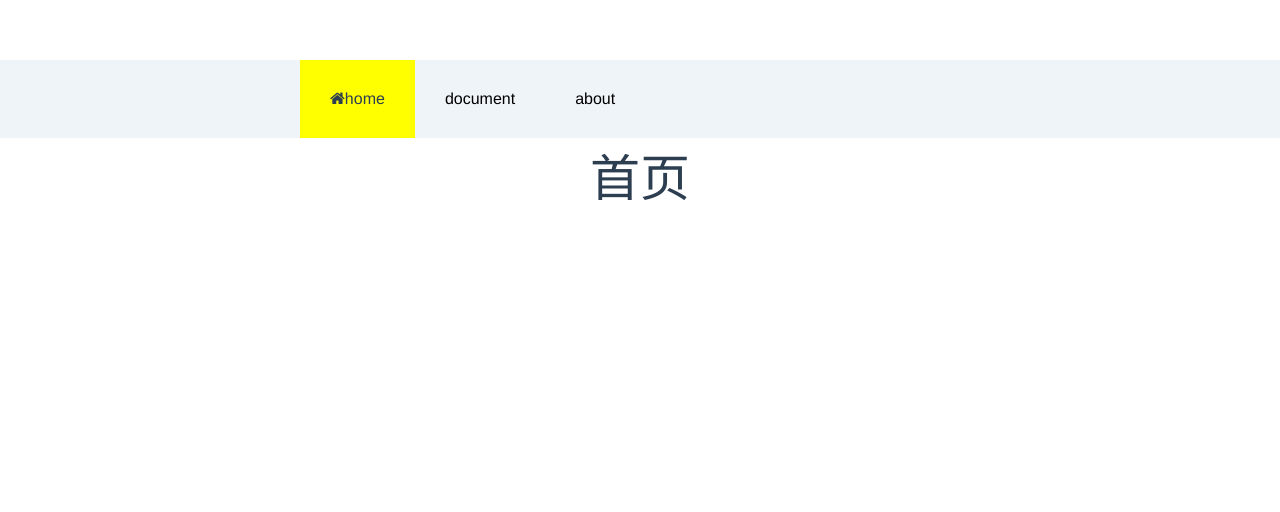
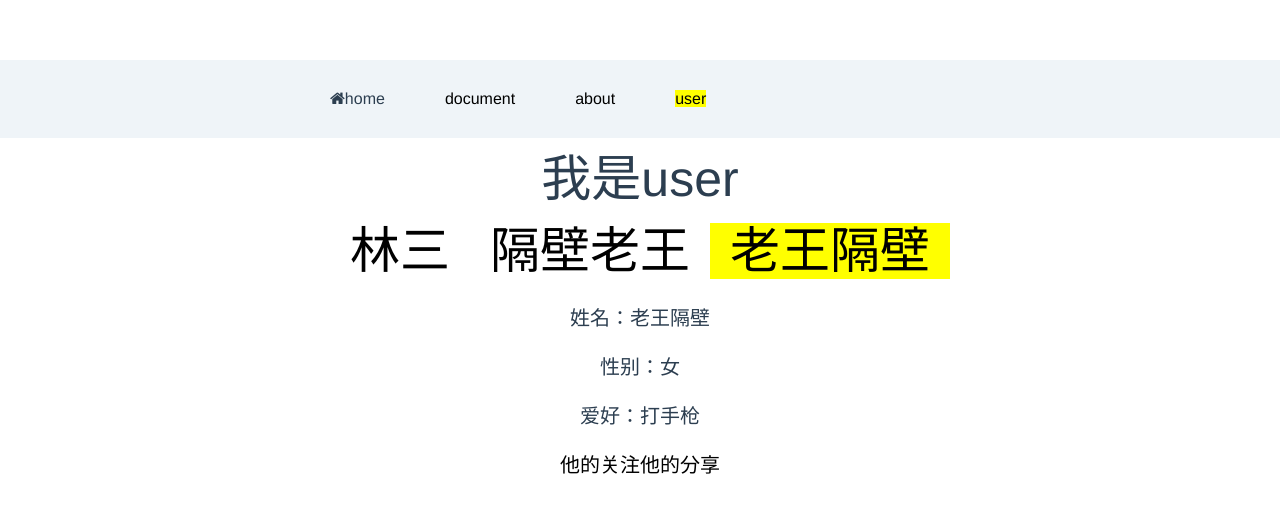
Before and after one commit to cat-kun/vue-cli-demo, a Vue app: page /user/common/3 in a window 1280 px wide. Before the commit this address led to /. Shown: the top 512 px of the page. Built offline with nearby package versions, Linux system fonts and the light colour scheme.

Commit message:
修改 user组件

```diff
--- a/config/index.js
+++ b/config/index.js
@@ -23,7 +23,7 @@ module.exports = {
   },
   dev: {
     env: require('./dev.env'),
-    port: 8282,
+    port: 7272,
     autoOpenBrowser: true,
     assetsSubDirectory: 'static',
     assetsPublicPath: '/',
--- a/src/App.vue
+++ b/src/App.vue
@@ -8,14 +8,14 @@
                 </router-link>
 
                 <li>
-                    <router-link to="/document">document</router-link>
+                    <router-link to="/document#abc">document</router-link>
                 </li>
                 <li>
                     <router-link to="/about">about</router-link>
                 </li>
-                <!-- <li>
+                <li>
                     <router-link to="/user">user</router-link>
-                </li> -->
+                </li>
             </ul>
         </div>
         <router-view name="slider"></router-view>
@@ -29,7 +29,7 @@ export default {
 }
 </script>
 
-<style>
+<style >
 #app {
     font-family: 'Avenir', Helvetica, Arial, sans-serif;
     -webkit-font-smoothing: antialiased;
--- a/src/components/document.vue
+++ b/src/components/document.vue
@@ -1,7 +1,7 @@
 <template>
-  <div class="a">
+  <div class="a" style="height: 2000px">
     我是文档
-    <!-- <p id="abc">定位到这个元素</p> -->
+    <p id="abc">定位到这个元素</p>
   </div>
 </template>
 
--- /dev/null
+++ b/src/components/user.vue
@@ -0,0 +1,86 @@
+<template>
+    <div>
+        我是user
+        <div class="user-list">
+            <router-link style="padding: 0 20px" :to="'/user/'+ item.type + '/' +item.id" key="item,index in userList" v-for="item in userList">{{ item.name }}</router-link>
+        </div>
+        <div class="user-info" style="font-size: 20px" v-if="userInfo.name">
+            <p>姓名：{{userInfo.name}}</p>
+            <p>性别：{{userInfo.sex}}</p>
+            <p>爱好：{{userInfo.hobby}}</p>
+        </div>
+        <div v-if="userInfo.name" class="info-link" style="font-size: 20px;" >
+            <!-- <router-link exact to="?info=follow">他的关注</router-link>
+            <router-link exact to="?info=share">他的分享</router-link> -->
+            <router-link exact :to="{path:'',query: {info: 'follow'}}">他的关注</router-link>
+            <router-link exact :to="{path:'',query: {info: 'share'}}">他的分享</router-link>
+        </div>
+    </div>
+</template>
+<script>
+let data = [
+  {
+    id: 1,
+    type: "vip",
+    name: "林三",
+    sex: "男",
+    hobby: "吃鸡"
+  },
+  {
+    id: 2,
+    name: "隔壁老王",
+    type: "vip",
+    sex: "男",
+    hobby: "打飞机"
+  },
+  {
+    id: 3,
+    name: "老王隔壁",
+    type: "common",
+    sex: "女",
+    hobby: "打手枪"
+  }
+];
+export default {
+  data() {
+    return {
+      userList: data,
+      userInfo: {}
+    };
+  },
+  watch: {
+    $route() {
+      this.getData()
+    }
+  },
+  //生命周期函数
+  created() {
+    /**
+        渲染这个组件会调用一次生命周期函数
+        复用这个组件，这个函数不会再次被调用
+        地址一旦发生变化，$route会重新生成一个路由信息对象
+    */
+    //   console.log(this.$route) //路由信息对象
+    // console.log(this.$route.params.userId)
+    this.getData()
+  },
+  methods: {
+    getData() {
+      let id = this.$route.params.userId;
+      if (id) {
+        this.userInfo = this.userList.filter(item => {
+          return item.id == id;
+        })[0];
+
+      } else {
+        this.userInfo = {};
+      }
+
+    //   console.log(this.userInfo);
+    }
+  }
+};
+</script>
+<style>
+
+</style>
```
Also changed, not shown: package.json (+5 -3 lines), src/router/index.js (+6 -1 lines).
